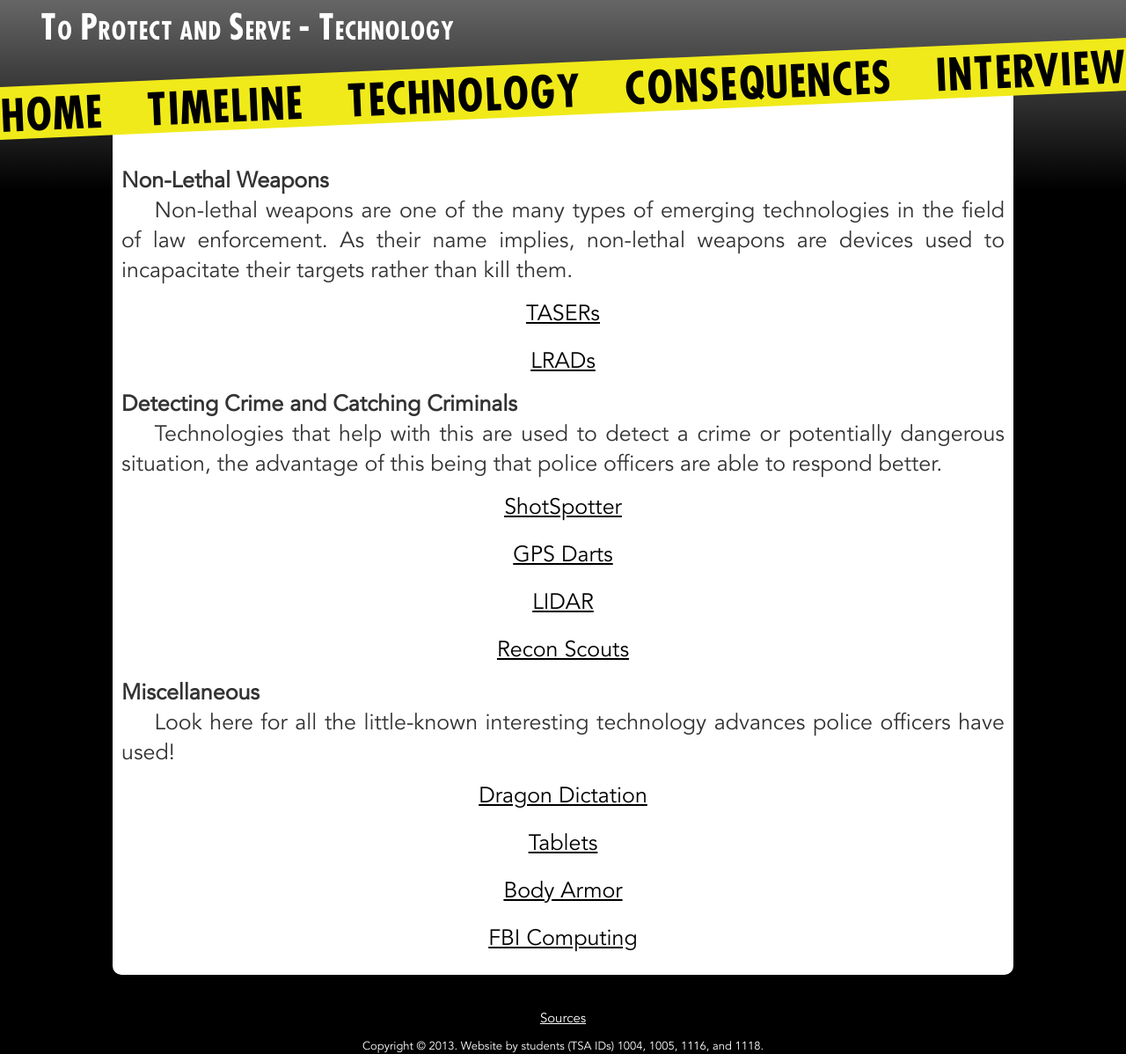
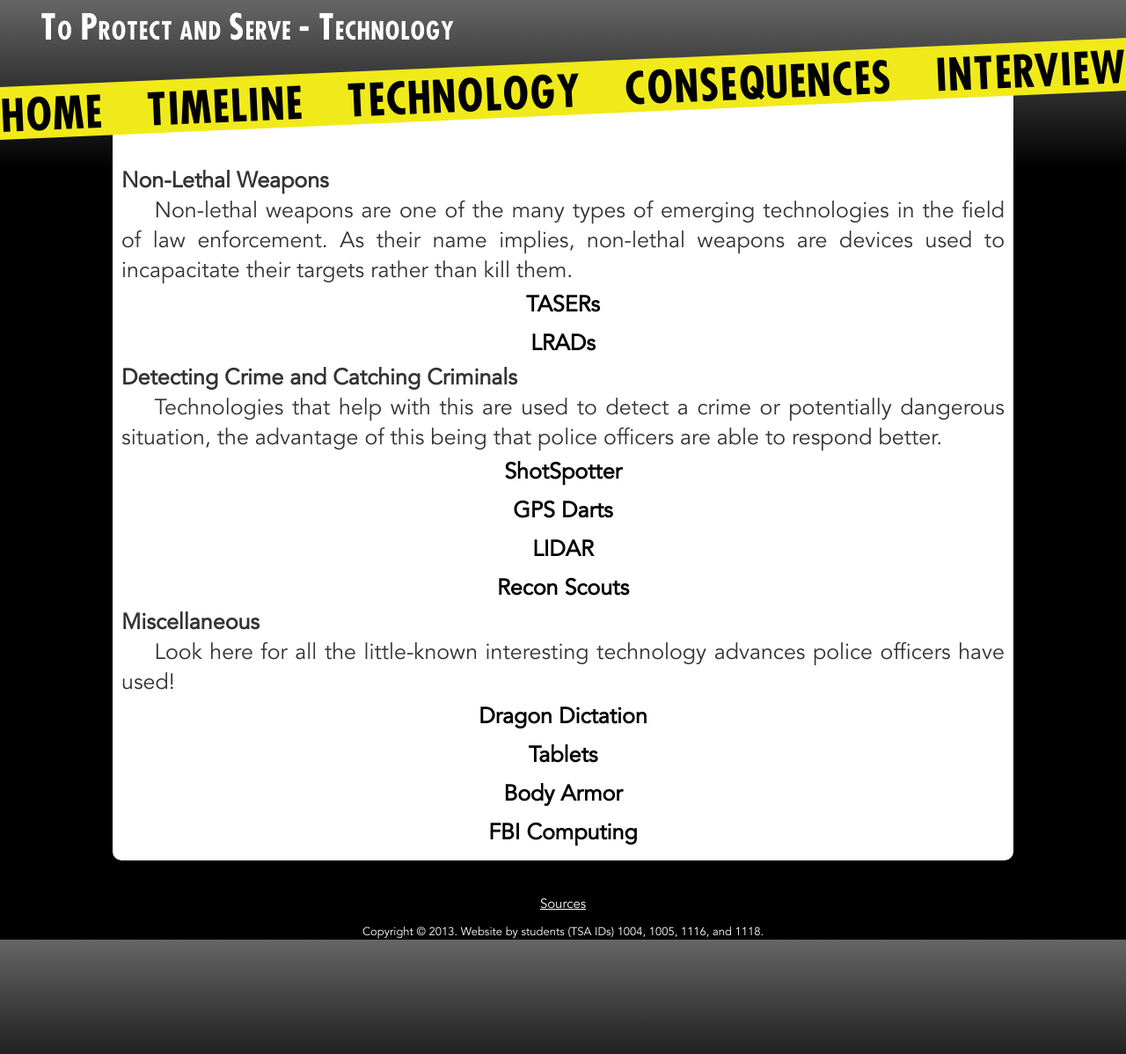
Before and after one commit to pbfy0/ToProtectAndServe, a Jekyll site: the page built from technology.html, in a window 1280 px wide. Shown: the whole page at 88% size. Built offline with Jekyll 4.4.1, drawn with Linux system fonts in a browser that asks for light colours.

Commit message:
tech boxes again

```diff
--- a/css/technology.css
+++ b/css/technology.css
@@ -1,18 +1,24 @@
 .boxes{
 	padding: 5px 10px;
-	margin: 10px;
 	vertical-align: top;
+/*	border-left: 5px solid gray;
+	border-radius: 5px;*/
 }
 
 .boxes > div {
 	margin-top: 0.5em;
 	line-height: 110%;
+	border-left: 5px solid gray;
+	border-radius: 2.5px;
+	padding-left: 1em;
 }
 
 .boxes a {
 	display: block;
 	text-align: center;
 	color: black;
+	font-weight: bold;
+	text-decoration: none;
 }
 
 .pop > div {
```
